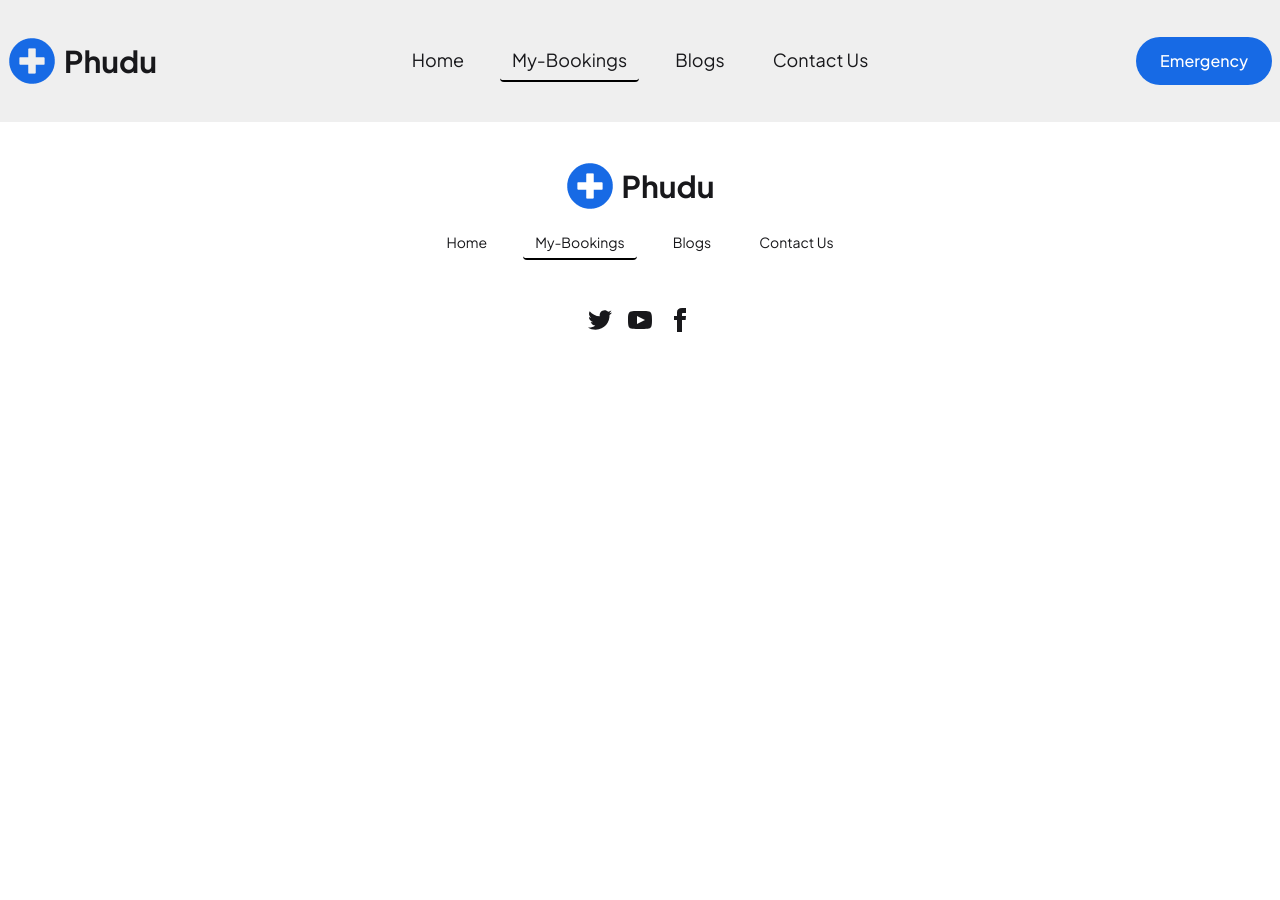
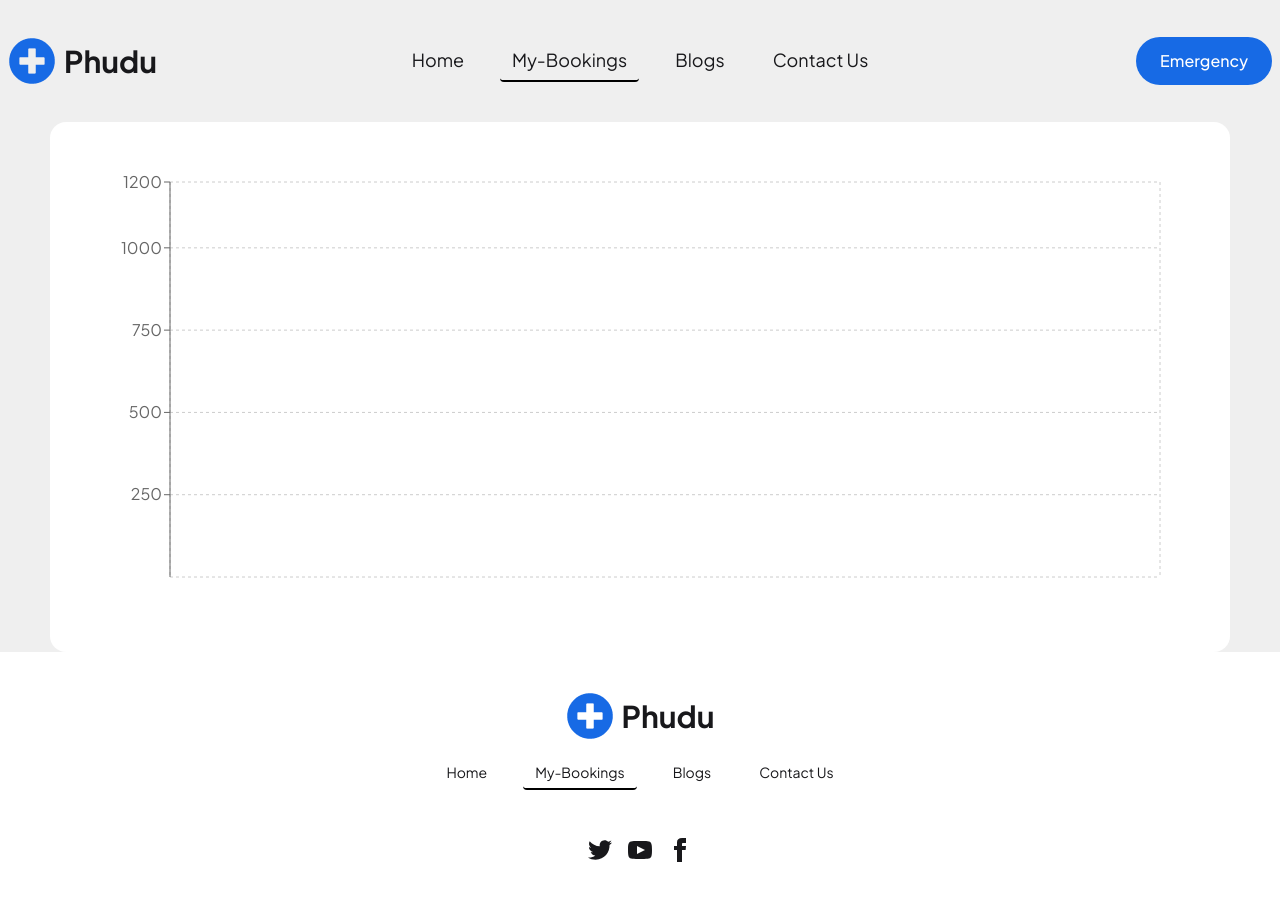
Before and after one commit to robiulalam02/Phudu-Doctors-Warrior, a React (Vite) app: page /my-bookings in a window 1280 px wide. Before the commit the page ends 800 px from the top, so only its background shows below. Built offline with nearby package versions, Linux system fonts and the light colour scheme.

Commit message:
added barchart in my-booking

```diff
--- a/package.json
+++ b/package.json
@@ -15,6 +15,8 @@
     "react-countup": "^6.5.3",
     "react-dom": "^19.0.0",
     "react-router": "^7.5.1",
+    "react-toastify": "^11.0.5",
+    "recharts": "^2.15.3",
     "tailwindcss": "^4.1.4"
   },
   "devDependencies": {
--- a/public/doctorsData.json
+++ b/public/doctorsData.json
@@ -36,7 +36,7 @@
     "availability": true,
     "workingPlace": "National Heart Foundation",
     "workingDays": ["Sunday", "Monday", "Wednesday"],
-    "consultationFee": "1200"
+    "consultationFee": "900"
   },
   {
     "id": 4,
--- a/src/Pages/Bookings.jsx
+++ b/src/Pages/Bookings.jsx
@@ -1,18 +1,56 @@
 import React, { useEffect, useState } from 'react';
 import { storedData } from '../components/Utility/bookings';
+import { Bar, BarChart, CartesianGrid, Cell, Tooltip, XAxis, YAxis } from 'recharts';
 
 const Bookings = () => {
     const [data, setData] = useState([]);
 
-    useEffect(()=>{
+    const colors = ['#0088FE', '#00C49F', '#FFBB28', '#FF8042', 'red', 'pink'];
+
+    useEffect(() => {
         const localStorageData = storedData();
         setData(localStorageData);
     }, [])
+
+
+    const getPath = (x, y, width, height) => {
+        return `M${x},${y + height}C${x + width / 3},${y + height} ${x + width / 2},${y + height / 3}
+        ${x + width / 2}, ${y}
+        C${x + width / 2},${y + height / 3} ${x + (2 * width) / 3},${y + height} ${x + width}, ${y + height}
+        Z`;
+    };
+
+    const TriangleBar = (props) => {
+        const { fill, x, y, width, height } = props;
+
+        return <path d={getPath(x, y, width, height)} stroke="none" fill={fill} />;
+    };
+
     return (
-        <div className='max-w-screen-xl mx-auto'>
-            {
-                data.map(doctor=> <h3>{doctor.name}</h3>)
-            }
+        <div className='max-w-screen-xl mx-auto flex justify-center'>
+            <div className='bg-white p-10 rounded-2xl'>
+                <BarChart
+                    width={1100}
+                    height={450}
+                    data={data}
+                    margin={{
+                        top: 20,
+                        right: 30,
+                        left: 20,
+                        bottom: 5,
+                    }}
+                >
+                    <CartesianGrid strokeDasharray="3 3" />
+                    <XAxis dataKey="name" />
+                    <YAxis ticks={[250, 500, 750, 1000, 1200]}/>
+                    <Tooltip></Tooltip>
+                    <Bar dataKey="consultationFee" fill="#8884d8" shape={<TriangleBar />} label={{ position: 'top' }}>
+                        {data.map((entry, index) => (
+                            <Cell key={`cell-${index}`} fill={colors[index % 20]} />
+                        ))}
+                    </Bar>
+                </BarChart>
+            </div>
         </div>
     );
 };
--- a/src/Pages/Details.jsx
+++ b/src/Pages/Details.jsx
@@ -1,12 +1,16 @@
 import React, { useEffect, useState } from 'react';
-import { useLoaderData, useParams } from 'react-router';
+import { useLoaderData, useNavigate, useParams } from 'react-router';
 import { setLocalData } from '../components/Utility/bookings';
+import { ToastContainer, toast } from 'react-toastify';
 
 const Details = () => {
     const data = useLoaderData();
     const { id } = useParams();
     const convertedId = parseInt(id)
     const [details, setDetails] = useState([]);
+    const notify = () => toast("Appoinment Booked Successfully");
+    const booked = () => toast.warning("Appoinment already booked");
+    const navigate = useNavigate()
 
     useEffect(() => {
         const filteredData = data.find(doctor => doctor.id === parseInt(convertedId));
@@ -14,12 +18,14 @@ const Details = () => {
     }, [data, convertedId])
 
     const handleBookAppoinment = (data) => {
-        setLocalData(data);
+        navigate('/my-bookings')
+        setLocalData(data, notify, booked);
+
     }
-
 
     return (
         <div className='max-w-screen-xl mx-auto'>
+
             <div className='text-center px-40 py-14 rounded-2xl mb-5 bg-white'>
                 <h3 className='text-3xl font-bold mb-5'>Doctor’s Profile Details</h3>
                 <p>
@@ -27,6 +33,8 @@ const Details = () => {
                 </p>
 
             </div>
+
+            <ToastContainer />
 
             <div className='flex items-center p-10 bg-white rounded-2xl gap-6 mb-5'>
                 <div className='w-[300px] h-[350px] overflow-hidden rounded-xl'>
--- a/src/Rout.jsx
+++ b/src/Rout.jsx
@@ -21,10 +21,11 @@ const Rout = createBrowserRouter([
         },
         {
           path: 'my-bookings',
-          Component: Bookings
-        }
+          Component: Bookings,
+        },
       ]
     },
+
   ]);
 
 export default Rout;
--- a/src/components/Services/Services.jsx
+++ b/src/components/Services/Services.jsx
@@ -11,7 +11,7 @@ const Services = () => {
             <div className='grid grid-cols-4 gap-5'>
                 <div className='bg-gradient-to-r from-blue-900 to-blue-500 text-white rounded-xl p-10 flex flex-col gap-5'>
                     <div>
-                        <img src="assets/success-doctor.png" alt="" />
+                        <img src="/assets/success-doctor.png" alt="" />
                     </div>
                     <h3 className='text-6xl font-bold'>
                     <CountUp
@@ -24,7 +24,7 @@ const Services = () => {
                 </div>
                 <div className='bg-gradient-to-r from-blue-900 to-blue-500 text-white rounded-xl p-10 flex flex-col gap-5'>
                     <div>
-                        <img src="assets/success-review.png" alt="" />
+                        <img src="/assets/success-review.png" alt="" />
                     </div>
                     <h3 className='text-6xl font-bold'>
                     <CountUp
@@ -37,7 +37,7 @@ const Services = () => {
                 </div>
                 <div className='bg-gradient-to-r from-blue-900 to-blue-500 text-white rounded-xl p-10 flex flex-col gap-5'>
                     <div>
-                        <img src="assets/success-patients.png" alt="" />
+                        <img src="/assets/success-patients.png" alt="" />
                     </div>
                     <h3 className='text-6xl font-bold'>
                     <CountUp
@@ -50,7 +50,7 @@ const Services = () => {
                 </div>
                 <div className='bg-gradient-to-r from-blue-900 to-blue-500 text-white rounded-xl p-10 flex flex-col gap-5'>
                     <div>
-                        <img src="assets/success-staffs.png" alt="" />
+                        <img src="/assets/success-staffs.png" alt="" />
                     </div>
                     <h3 className='text-6xl font-bold'>
                     <CountUp
--- a/src/components/Utility/bookings.js
+++ b/src/components/Utility/bookings.js
@@ -1,3 +1,4 @@
+
 const storedData = () => {
     const getStoredData = localStorage.getItem('appoinment');
     if (getStoredData) {
@@ -8,15 +9,15 @@ const storedData = () => {
     }
 }
 
-const setLocalData = (doctor) => {
+const setLocalData = (doctor, successfulToast, unseccessfulToast) => {
     const storedWishListData = storedData();
     if (storedWishListData.some(item=> item.id === doctor.id)) {
-        alert('already marked book as read');
+        unseccessfulToast();
     } else {
         storedWishListData.push(doctor);
         const data = JSON.stringify(storedWishListData);
         localStorage.setItem('appoinment', data);
-        alert('Apppoinment booked successfully')
+        successfulToast();
     }
 }
 
```
Also changed, not shown: 1 other file (tests, documents, lock files or other folders).
